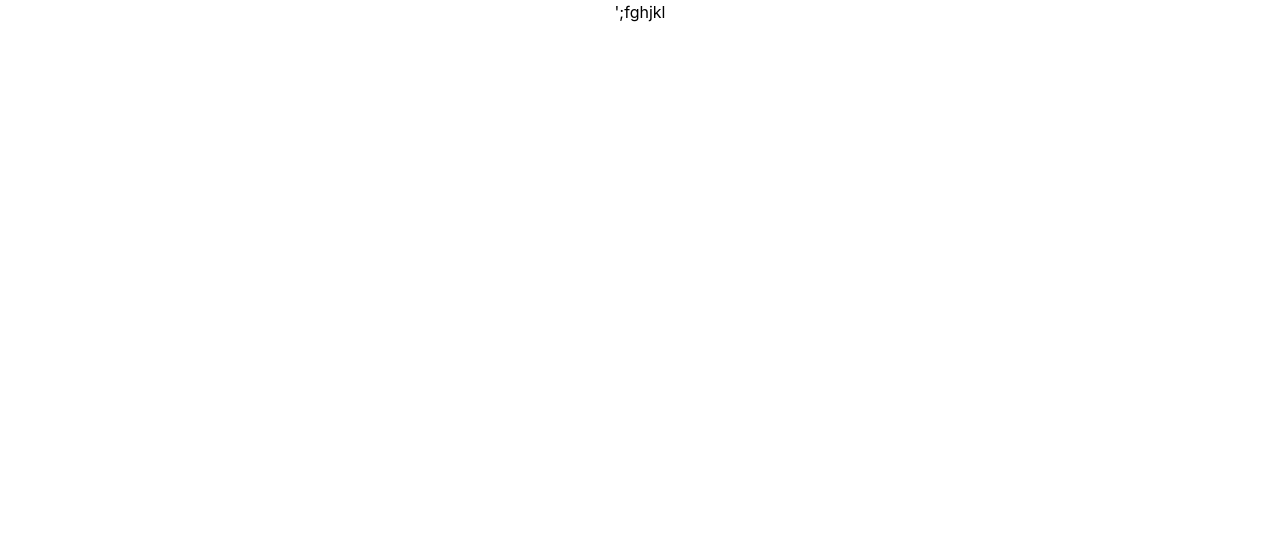
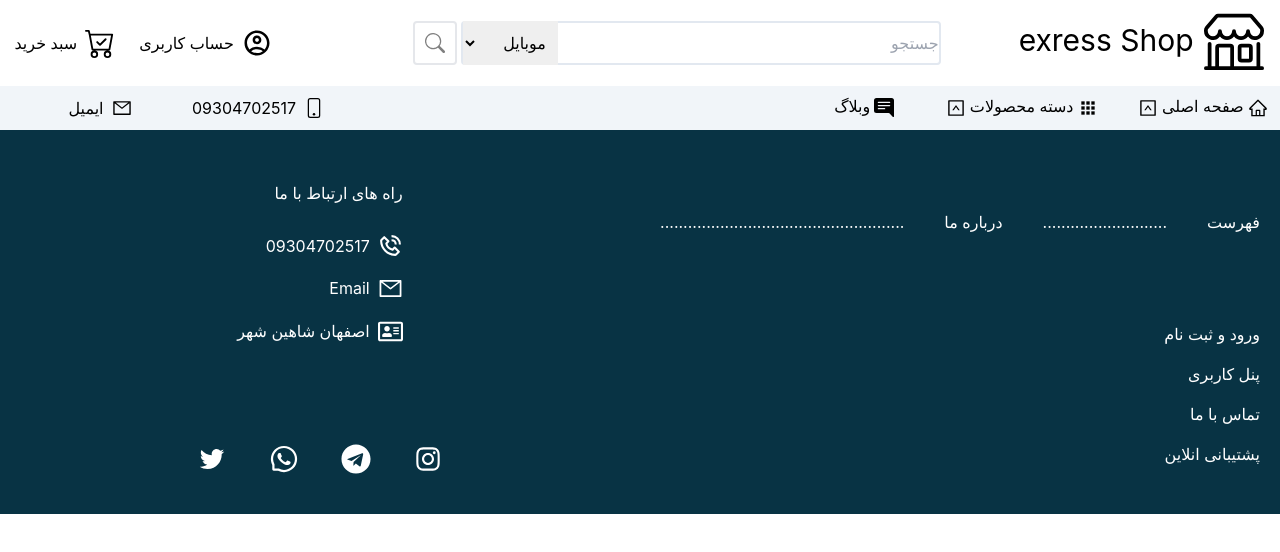
Before and after one commit to peymanslayer/react-eccomerce, a React (Create React App) app in the folder eccomerce-app/: page /product in a window 1280 px wide. Shown: the top 552 px of the page. Built offline with nearby package versions, Linux system fonts and the light colour scheme.

Commit message:
add componentunWillmout in useEffect for deleting setinterval after go to next page

```diff
--- a/eccomerce-app/src/components/amazingOfferList.tsx
+++ b/eccomerce-app/src/components/amazingOfferList.tsx
@@ -3,15 +3,17 @@ import { IFindAllProduct } from "../types/findAllProduct";
 import { isLoadingProcess } from "../utils/isLoading";
 import { useEffect } from "react";
 
+
 function AmazingOfferList() {
   const { data, error, isLoading } = useGetAmazingOfferListQuery("");
 
   let index = 0;
+  let interval: string | number | NodeJS.Timer | undefined;
   // when slider changes exact item in list backgroung color and other css changes
   function categoryListHover() {
     const hover = document.getElementsByClassName("hoveron") as HTMLCollectionOf<HTMLElement>;
     const text = document.getElementsByClassName("text") as HTMLCollectionOf<HTMLElement>;
-    setInterval(() => {
+    interval= setInterval(() => {
       if (index > 0) {
         categoryListHoverProsses(hover, text);
       } else {
@@ -41,8 +43,11 @@ function AmazingOfferList() {
   }
 
   useEffect(() => {
-    isLoadingProcess(isLoading, categoryListHover);
-  }, [isLoading, data]);
+      isLoadingProcess(isLoading, categoryListHover);
+      return()=>{
+       clearInterval(interval)
+      }
+  }, [isLoading]);
 
   return (
     <>
--- a/eccomerce-app/src/components/product.tsx
+++ b/eccomerce-app/src/components/product.tsx
@@ -1,7 +1,9 @@
+import ProductNavbar from "./productNavbar";
+
 function Product(){
     return(
-        <div>fghjkl;'
-
+        <div>
+          <ProductNavbar/>
         </div>
     )
 }
--- /dev/null
+++ b/eccomerce-app/src/components/productNavbar.tsx
@@ -0,0 +1,10 @@
+
+function ProductNavbar(){
+    return(
+        <div className="w-full flex flex-row justify-around items-center">
+
+        </div>
+    )
+}
+
+export default ProductNavbar;
--- a/eccomerce-app/src/components/ui/slider/sliderList.tsx
+++ b/eccomerce-app/src/components/ui/slider/sliderList.tsx
@@ -5,6 +5,7 @@ function SliderList(props:{option:IFindAllProduct}){
 
          return(
           <div className="flex flex-col justify-around items-center w-56 h-64 bg-white mt-5 mr-1 ml-2 rounded-md ">
+
                     <img src={`http://localhost:4000/${props.option.image}`} alt="" />
                     <p>{props.option.description}</p>
                     <h3 className="font-bold">{props.option.price}</h3>
--- a/eccomerce-app/src/components/ui/slider/topSlider.tsx
+++ b/eccomerce-app/src/components/ui/slider/topSlider.tsx
@@ -1,6 +1,5 @@
 import { useGetTopSliderQuery } from "../../../api/topSliderApi";
 import { SampleNextArrow, SamplePrevArrow } from "../../customArrow";
-import {useEffect} from 'react'
 import Slider from "react-slick";
 import '../../../styles/topSlider.css';
 import "slick-carousel/slick/slick.css";
@@ -9,8 +8,10 @@ import { AiOutlineArrowLeft } from "react-icons/ai";
 import { IFindAllProduct } from "../../../types/findAllProduct";
 import SliderList from "./sliderList";
 import { responsive } from "../../../utils/sliderResponsive";
+import {Link} from 'react-router-dom';
 
 function TopSlider() {
+
   const { data, error, isLoading } = useGetTopSliderQuery("");
   const settings = {
     autoplay: true,
@@ -36,10 +37,10 @@ function TopSlider() {
           className={`w-full flex flex-row-reverse justify-center items-center mt-4 overflow-hidden scroll-smooth bg-red-500 `}
         >
           <div className="parent-slider w-5/6">
-            <Slider className="soo" {...settings}>
+            <Slider  className="soo" {...settings}>
               {data.map((x: IFindAllProduct) => {
                 return (
-                  <SliderList option={x}/>
+                 <Link  to='product' state={{product:x}}> <SliderList  option={x}/> </Link>
                 );
               })}
               <div className="w-56 h-64 rounded-md bg-white  mt-5 mr-2 ml-2 flex flex-col justify-center items-center ">
--- a/eccomerce-app/src/index.tsx
+++ b/eccomerce-app/src/index.tsx
@@ -3,7 +3,7 @@ import ReactDOM from "react-dom/client";
 import "./index.css";
 import App from "./App";
 import { Provider } from "react-redux";
-import { store } from "./redux/stores/store";
+import { store } from "./redux/stores/storeApi";
 const root = ReactDOM.createRoot(document.getElementById("root")!);
 root.render(
   <Provider store={store}>
--- /dev/null
+++ b/eccomerce-app/src/pages/home.tsx
@@ -0,0 +1,27 @@
+import Layout from "../layout/layout";
+import TopSlider from "../components/ui/slider/topSlider";
+import TopSale from "../components/topSale";
+import Category from "../components/category";
+import Offer from "../components/offer";
+import MobileSlider from "../components/ui/slider/mobileSlider";
+import ScrollProducts from "../components/scrollProducts";
+import HedphoneSlider from "../components/ui/slider/hedphoneSlider";
+import TopSaleOfDay from "../components/topSaleOfDay";
+function Home() {
+  return (
+    <>
+      <Layout>
+        <TopSlider/>
+        <TopSale/>
+        <Category/>
+        <Offer/>
+        <MobileSlider/>
+        <HedphoneSlider/>
+        <ScrollProducts/>
+        <TopSaleOfDay/>
+      </Layout>
+    </>
+  );
+}
+
+export default Home;
--- a/eccomerce-app/src/pages/home/home.tsx
+++ /dev/null
@@ -1,27 +0,0 @@
-import Layout from "../../layout/layout";
-import TopSlider from "../../components/ui/slider/topSlider";
-import TopSale from "../../components/topSale";
-import Category from "../../components/category";
-import Offer from "../../components/offer";
-import MobileSlider from "../../components/ui/slider/mobileSlider";
-import ScrollProducts from "../../components/scrollProducts";
-import HedphoneSlider from "../../components/ui/slider/hedphoneSlider";
-import TopSaleOfDay from "../../components/topSaleOfDay";
-function Home() {
-  return (
-    <>
-      <Layout>
-        <TopSlider/>
-        <TopSale/>
-        <Category/>
-        <Offer/>
-        <MobileSlider/>
-        <HedphoneSlider/>
-        <ScrollProducts/>
-        <TopSaleOfDay/>
-      </Layout>
-    </>
-  );
-}
-
-export default Home;
--- /dev/null
+++ b/eccomerce-app/src/pages/product.tsx
@@ -0,0 +1,12 @@
+import Layout from "../layout/layout";
+import Product from "../components/product";
+
+function ProductPage(){
+    return (
+        <Layout>
+            <Product/>
+        </Layout>
+    )
+}
+
+export default ProductPage;
--- a/eccomerce-app/src/redux/stores/store.ts
+++ b/eccomerce-app/src/redux/stores/storeApi.ts
@@ -3,11 +3,12 @@ import { setupListeners } from "@reduxjs/toolkit/query";
 import { topSliderApi } from "../../api/topSliderApi";
 import { amazingOfferListApi } from "../../api/amazingOfferListApi";
 import { findProductApi } from "../../api/findProductApi";
+
 export const store = configureStore({
   reducer: {
     [topSliderApi.reducerPath]: topSliderApi.reducer,
     [amazingOfferListApi.reducerPath]:amazingOfferListApi.reducer,
-    [findProductApi.reducerPath]:findProductApi.reducer
+    [findProductApi.reducerPath]:findProductApi.reducer,
   },
   middleware: (getDefaultMiddleware) =>
     getDefaultMiddleware().concat(topSliderApi.middleware,amazingOfferListApi.middleware,findProductApi.middleware),
--- a/eccomerce-app/src/routes/public.tsx
+++ b/eccomerce-app/src/routes/public.tsx
@@ -1,11 +1,11 @@
 import { RouterProvider,Route,Routes } from "react-router-dom";
-import Home from "../pages/home/home";
-import Product from "../components/product";
+import Home from "../pages/home";
+import ProductPage from "../pages/product";
 function Public(){
     return(
         <Routes>
             <Route path="/" element={<Home/>}/>
-            <Route path="/product" element={<Product/>}/>
+            <Route path="/product" element={<ProductPage/>}/>
         </Routes>
     )
 }
```
